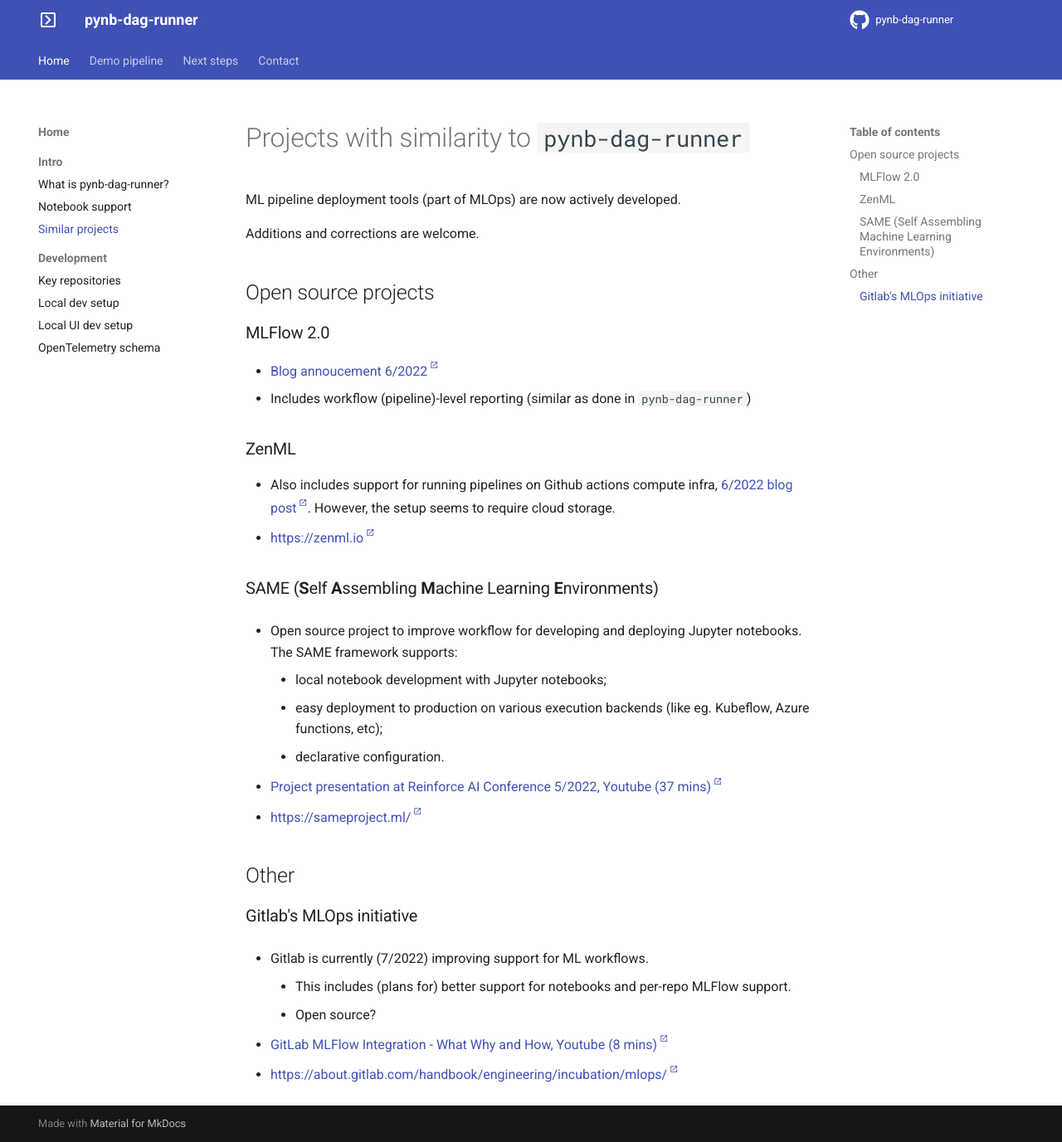
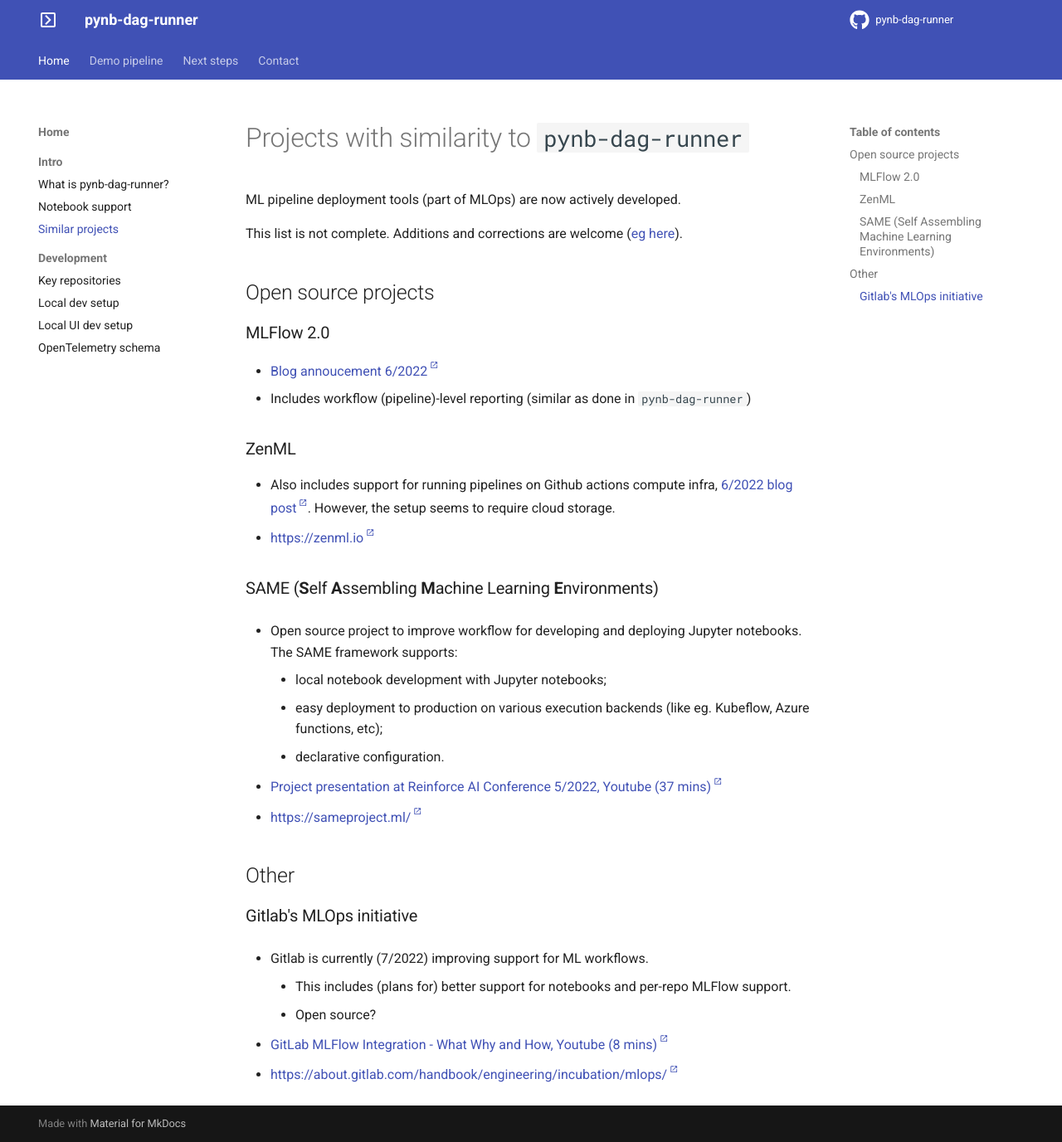
Before and after one commit to composable-logs/composable-logs, an MkDocs documentation site: the page built from docs/docs/home/similar-projects.md, in a window 1280 px wide and 1377 px high. Shown: the whole window at 83% size. Built offline with MkDocs 1.6.1 and Material for MkDocs 9.7.7, drawn with Linux system fonts in a browser that asks for light colours; comment, search, counter and statistics services are not loaded.

Commit message:
link to docs issue with similar projects

```diff
--- a/docs/docs/home/similar-projects.md
+++ b/docs/docs/home/similar-projects.md
@@ -2,7 +2,7 @@
 
 ML pipeline deployment tools (part of MLOps) are now actively developed.
 
-Additions and corrections are welcome.
+This list is not complete. Additions and corrections are welcome ([eg here](https://github.com/pynb-dag-runner/pynb-dag-runner/issues/122)).
 
 ## Open source projects
 
```
